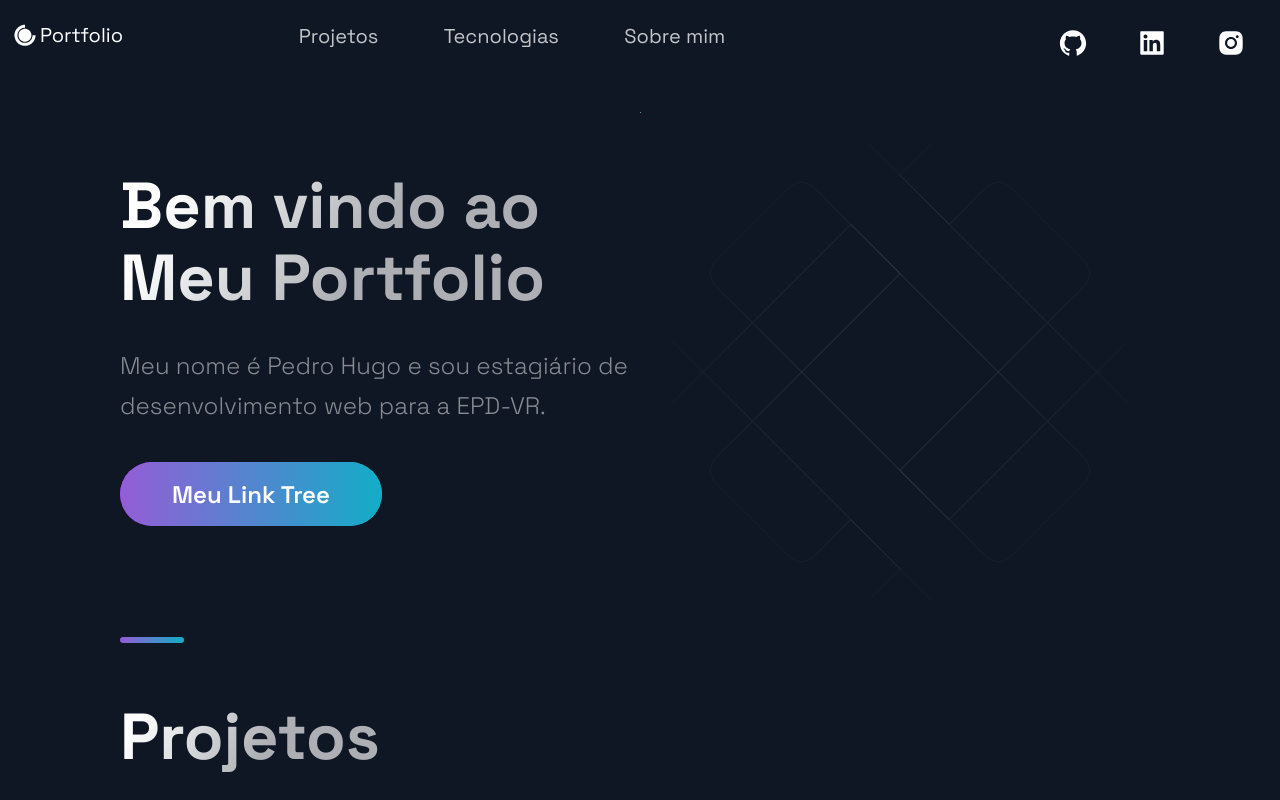
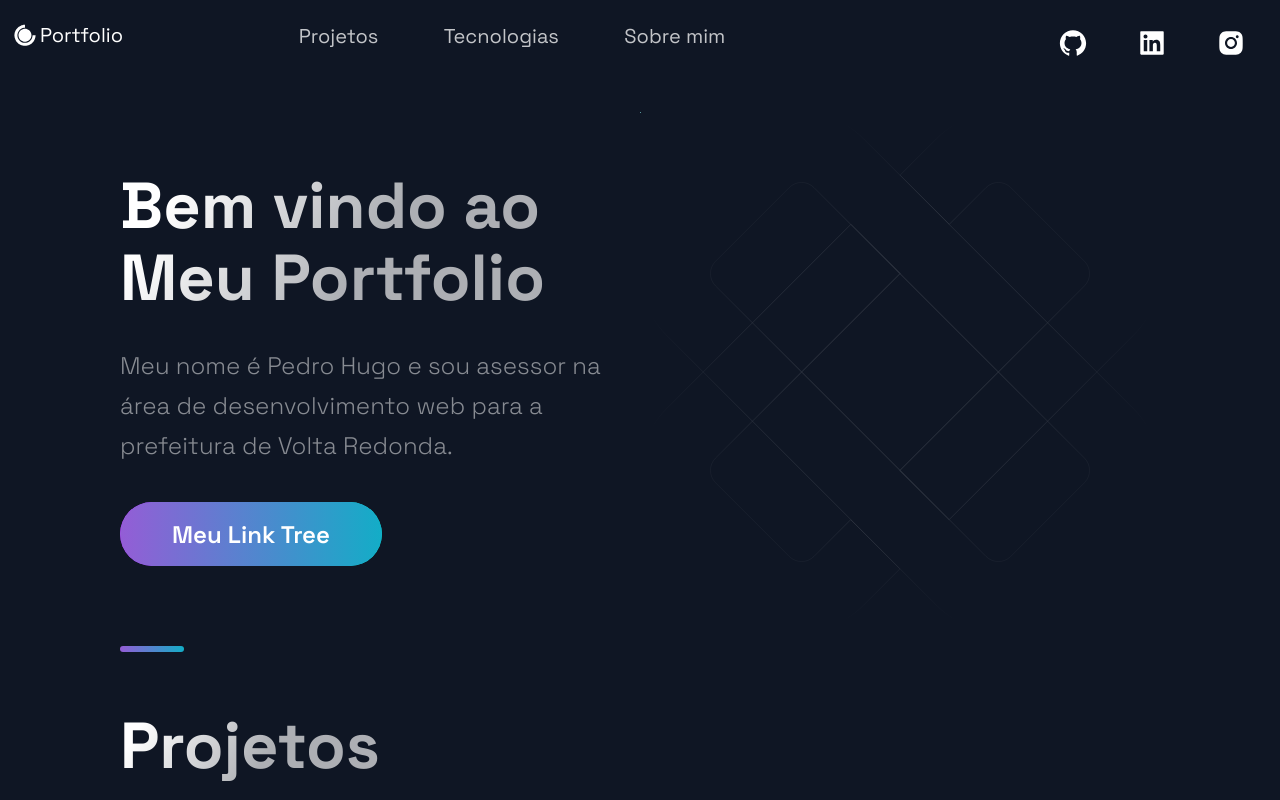
Before and after one commit to Pedrohugovm/Pedrohugovm.github.io, a Next.js app: page / in a window 1280 px wide. Shown: the top 800 px of the page. Built offline with nearby package versions, Linux system fonts and the light colour scheme.

Commit message:
Atualização no cargo

```diff
--- a/src/components/Hero/Hero.js
+++ b/src/components/Hero/Hero.js
@@ -12,7 +12,7 @@ const Hero = (props) => (
         Meu Portfolio
       </SectionTitle>
       <SectionText>
-        Meu nome é Pedro Hugo e sou estagiário de desenvolvimento web para a EPD-VR.
+        Meu nome é Pedro Hugo e sou asessor na área de desenvolvimento web para a prefeitura de Volta Redonda.
       </SectionText>
       <a href="https://linktr.ee/pedrodexter" target="_blank">
       <Button>Meu Link Tree</Button>
```
